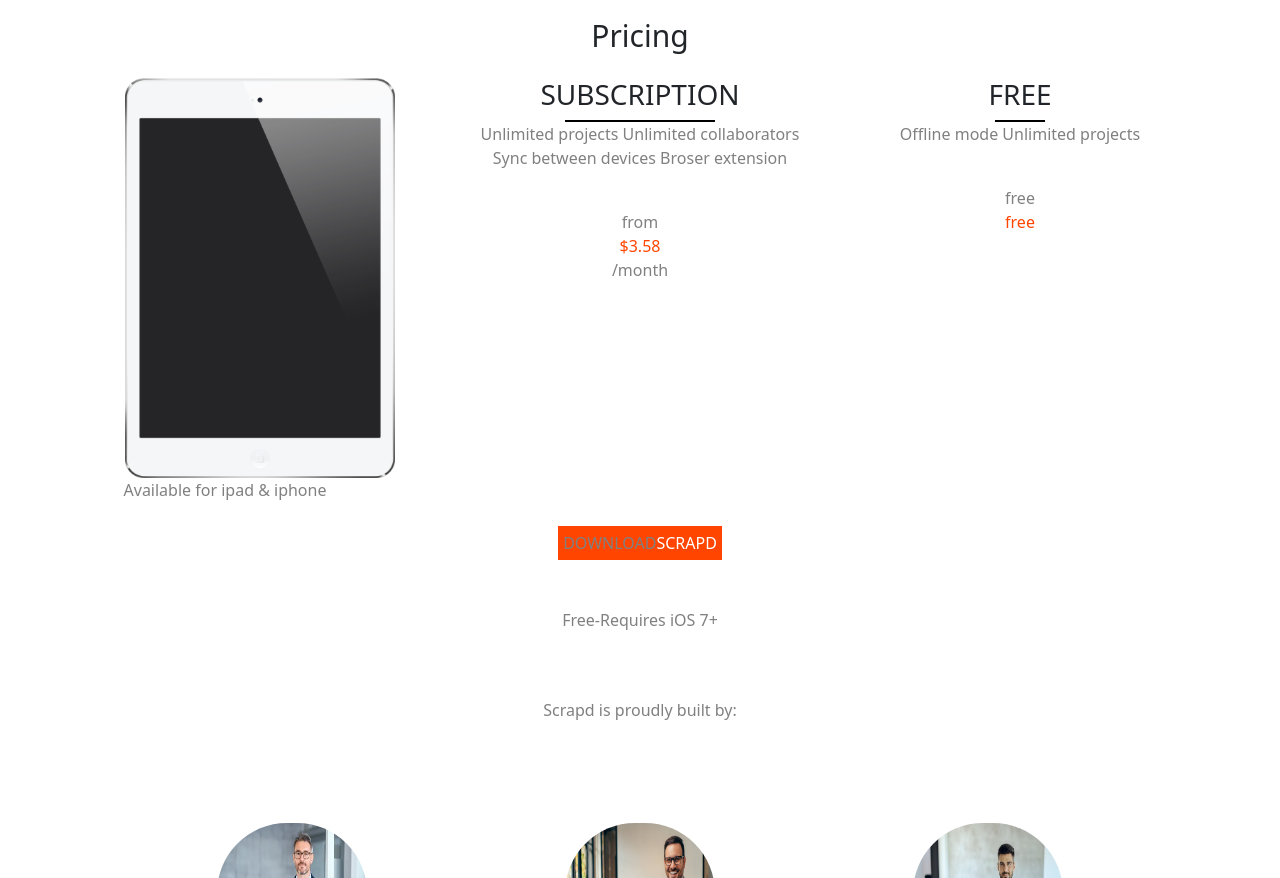
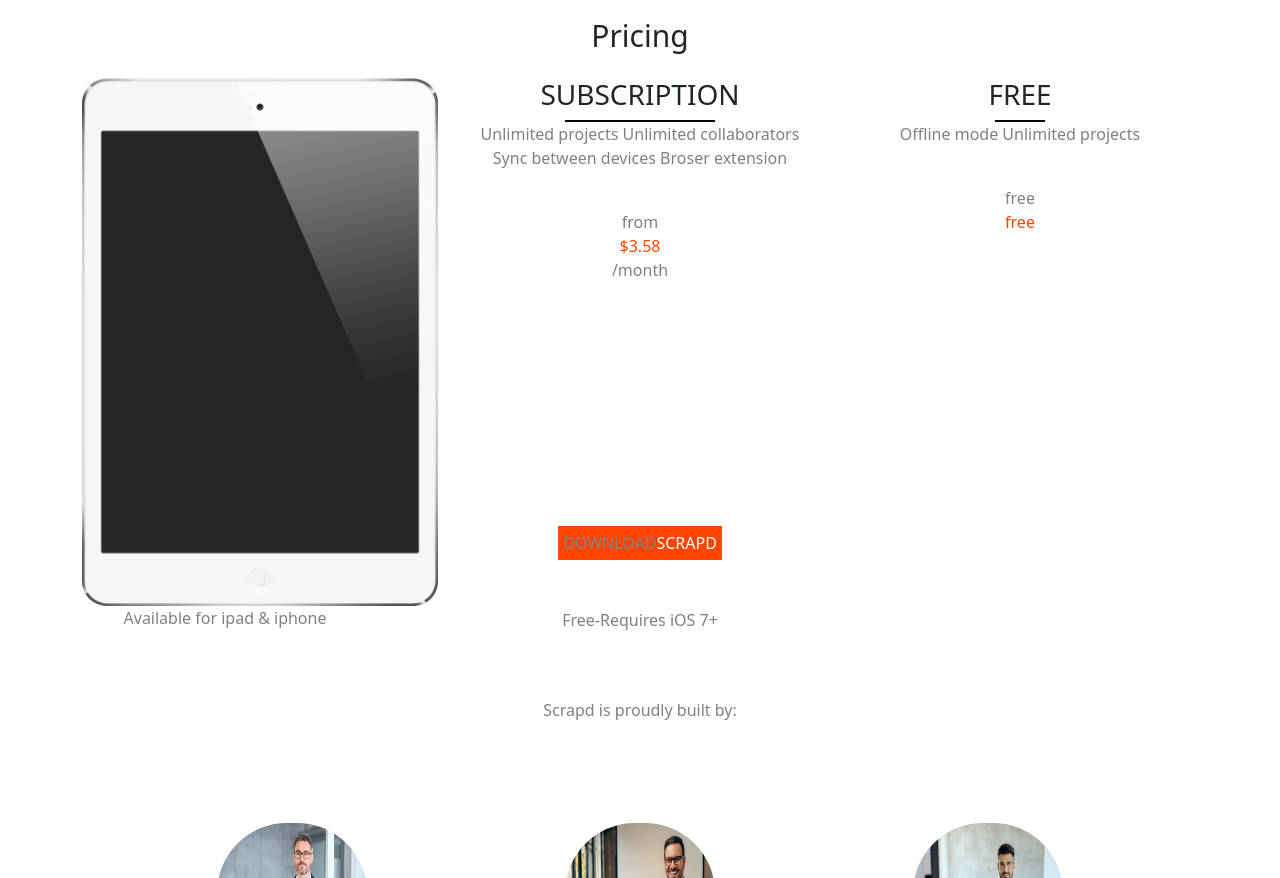
Before and after one commit to shahanashaanu/Project2, a plain HTML site: page index.html in a window 1280 px wide. Shown: the part 1465-2343 px from the top of the page. Drawn offline with nearby package versions, Linux system fonts and the light colour scheme.

Commit message:
Update index.html

```diff
--- a/index.html
+++ b/index.html
@@ -89,7 +89,7 @@
             <div class="row">
                 <div class="col-sm-4">
                     <div class="inbox6 bg-white">
-                        <img src="phone.png" alt="" class="h-100 ">
+                        <img src="phone.png" alt="" class="w-100 ">
                         <p class="cls7">Available for ipad & iphone</p>
                     </div>
                 </div>
```
